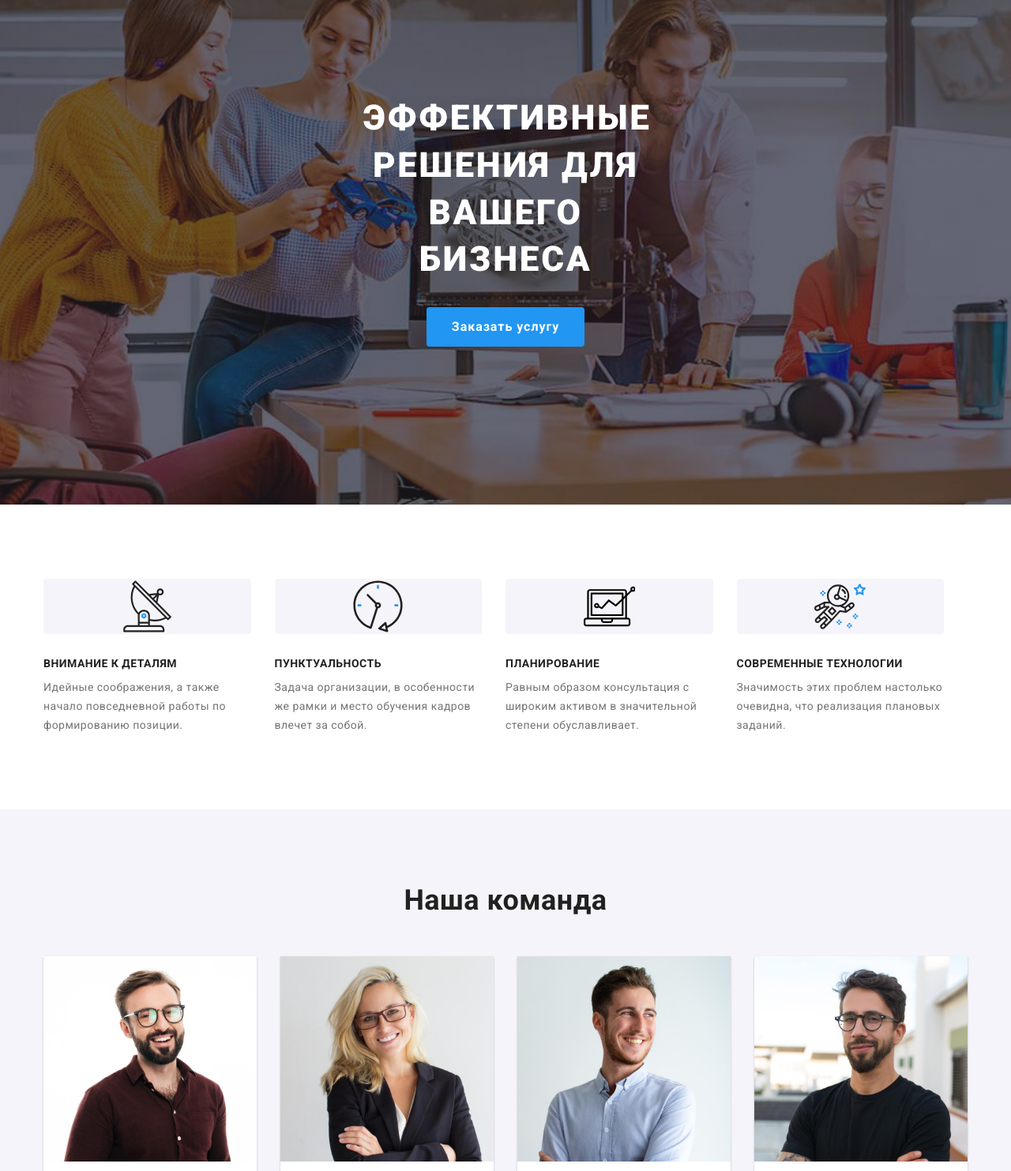
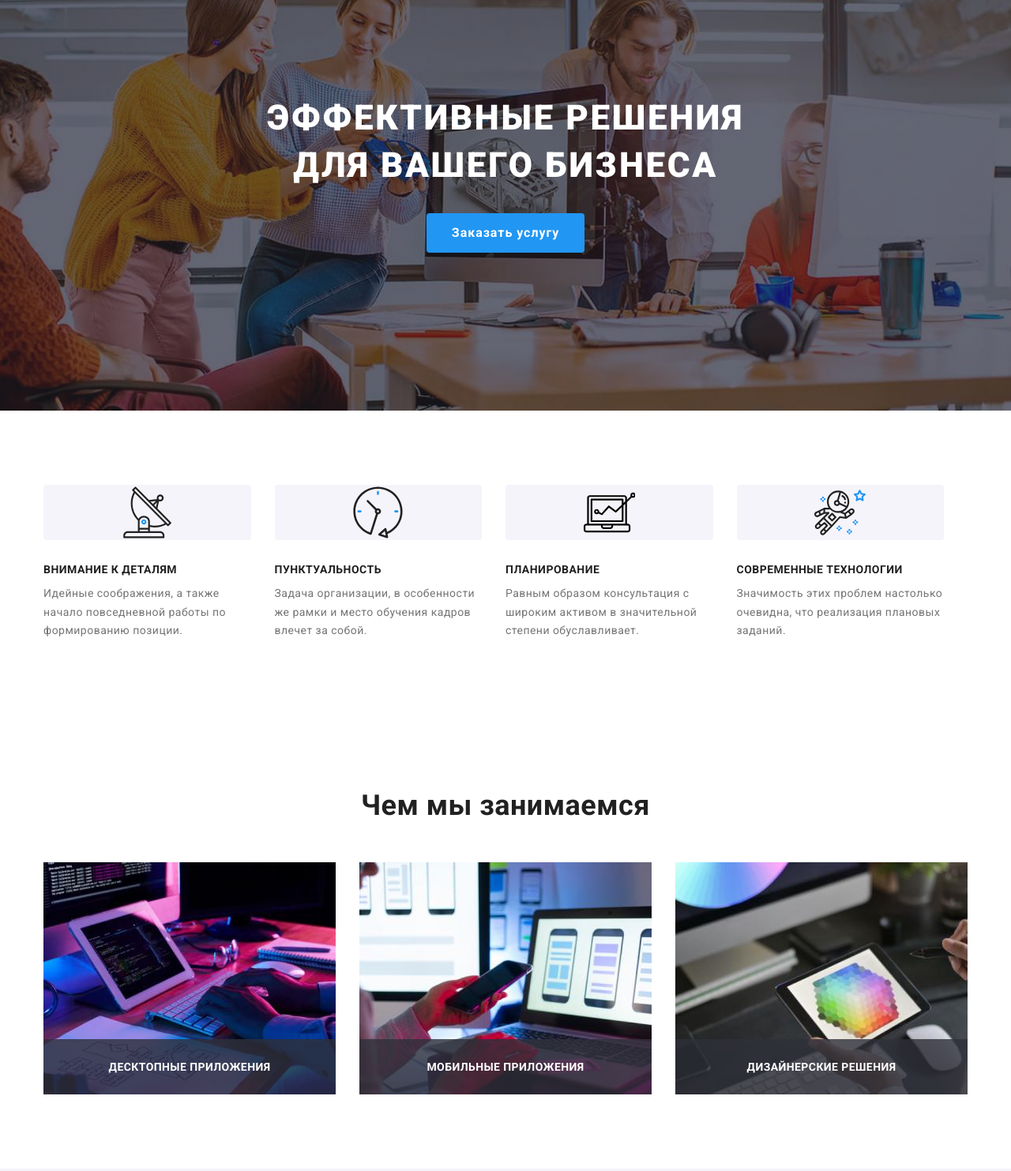
Before and after one commit to ZhylaA/goit-markup-hw-08, a plain HTML site: page index.html in a window 1280 px wide. Shown: the part 80-1563 px from the top of the page at 79% size. Drawn offline with nearby package versions, Linux system fonts and the light colour scheme.

Commit message:
specialization

```diff
--- a/index.html
+++ b/index.html
@@ -133,7 +133,7 @@
           </ul>
         </div>
       </section>
-      <!-- <section class="section">
+      <section class="section specialization">
         <div class="container">
           <h2 class="specialization__title">Чем мы занимаемся</h2>
           <ul class="specialization-list">
@@ -159,7 +159,7 @@
             </li>
           </ul>
         </div>
-      </section> -->
+      </section>
       <section class="section team">
         <div class="container">
           <h2 class="team__title">Наша команда</h2>
--- a/sass/components/_advantage.scss
+++ b/sass/components/_advantage.scss
@@ -67,6 +67,9 @@
   @media screen and (max-width: 767px) {
     text-align: center;
   }
+  @media screen and (min-width: 768px) {
+    text-align: left;
+  }
 }
 
 .advantage-list__description {
--- a/sass/components/_heading.scss
+++ b/sass/components/_heading.scss
@@ -83,6 +83,6 @@
   max-width: 360px;
 
   @media screen and (min-width: 1200px) {
-    width: 696px;
+    max-width: 696px;
   }
 }
--- a/sass/components/_specialization.scss
+++ b/sass/components/_specialization.scss
@@ -1,3 +1,9 @@
+.specialization {
+  display: none;
+  @media screen and (min-width: 1200px) {
+    display: block;
+  }
+}
 .specialization-list {
   display: flex;
   flex-wrap: wrap;
```
Also changed, not shown: css/main.css, css/main.min.css, 2 other files.
